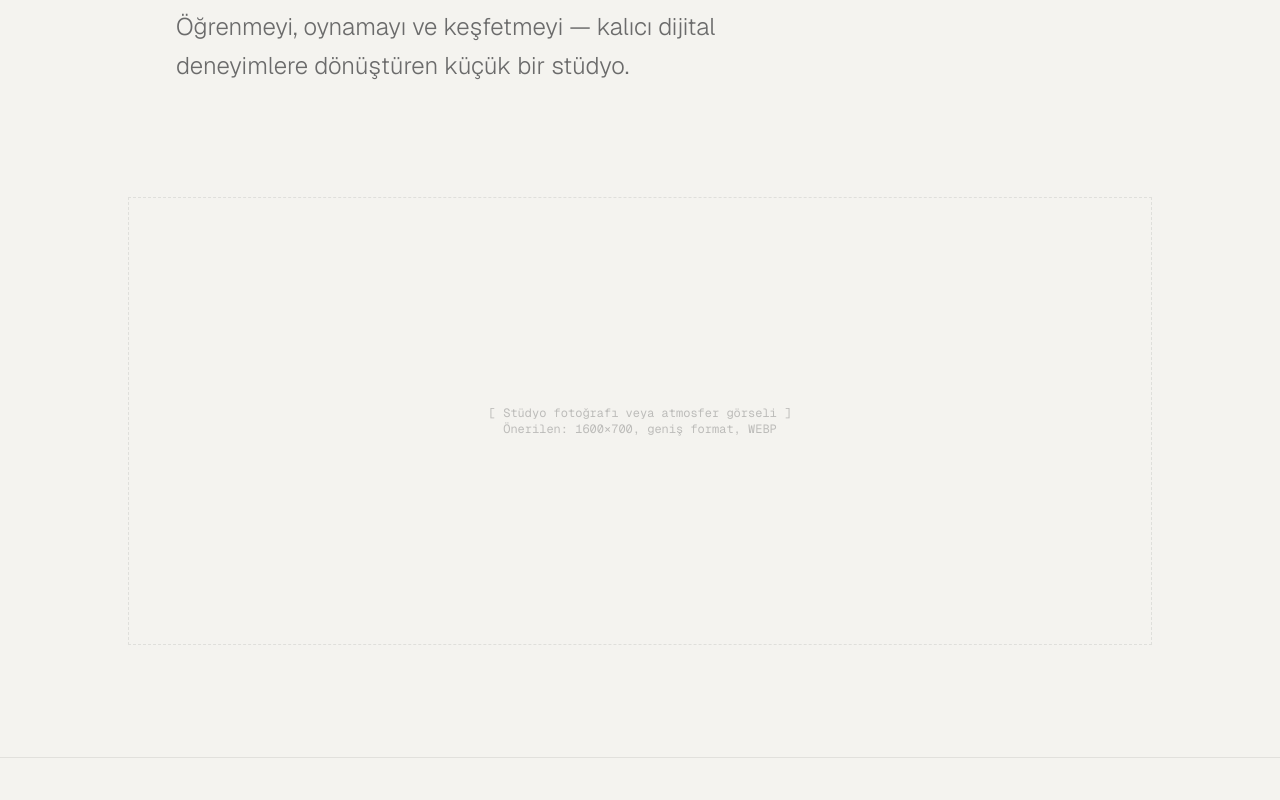
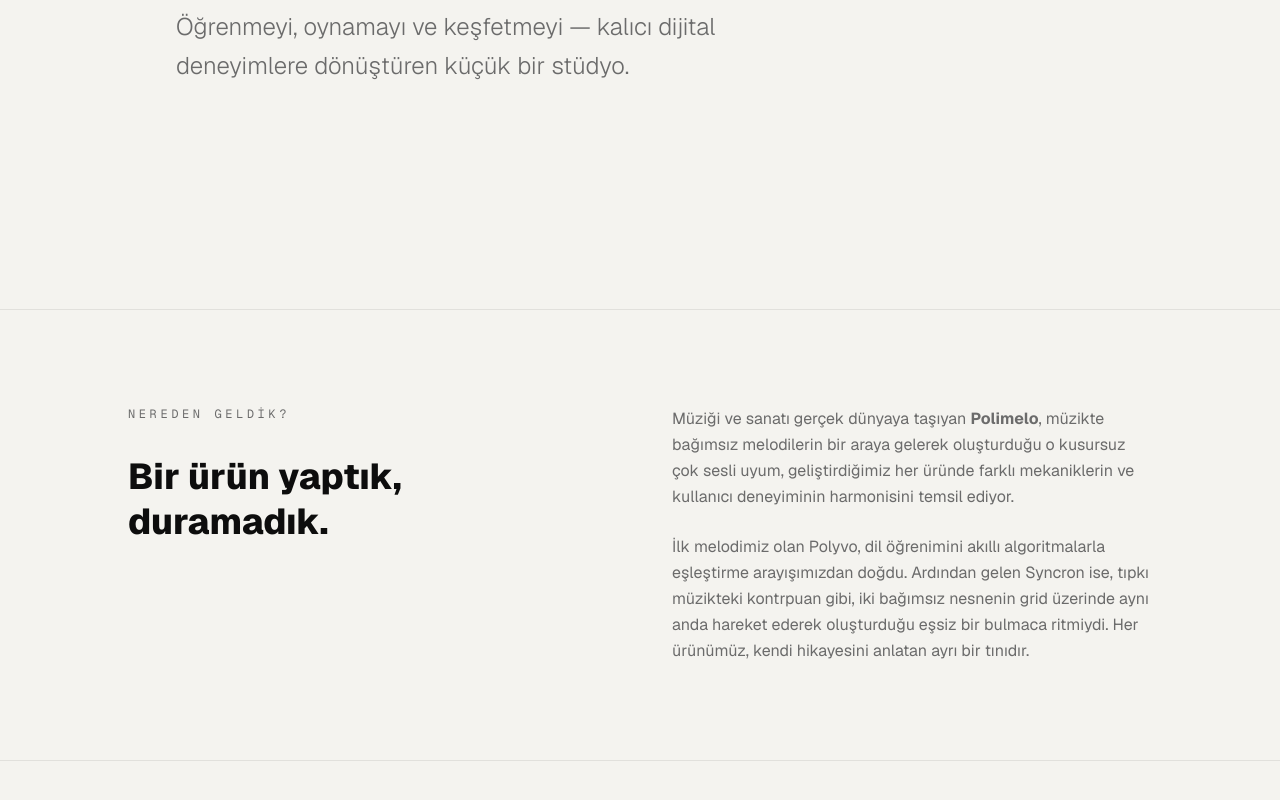
Before and after one commit to AhmetCinar1283/Polimelo, a Next.js app: page /about in a window 1280 px wide. Shown: the part 370-1170 px from the top of the page. Built offline with nearby package versions, Linux system fonts and the light colour scheme.

Commit message:
resimler güncellendi

```diff
--- a/src/app/about/page.tsx
+++ b/src/app/about/page.tsx
@@ -101,14 +101,14 @@
             transition={{ duration: 0.8 }}
             className="max-w-5xl mx-auto"
           >
-            <div
+            {/* <div
               className="w-full aspect-[16/7] border border-dashed border-[var(--border)] flex flex-col items-center justify-center gap-3"
             >
               <p className="text-[var(--fg-muted)] text-xs font-mono opacity-40 text-center px-4">
-                [ Stüdyo fotoğrafı veya atmosfer görseli ]<br />
+                GÖRSEL: [ Stüdyo fotoğrafı veya atmosfer görseli ]<br />
                 Önerilen: 1600×700, geniş format, WEBP
               </p>
-            </div>
+            </div> */}
           </motion.div>
         </section>
 
```
Also changed, not shown: public/images/polyvo/tablet-home-screen.png.
